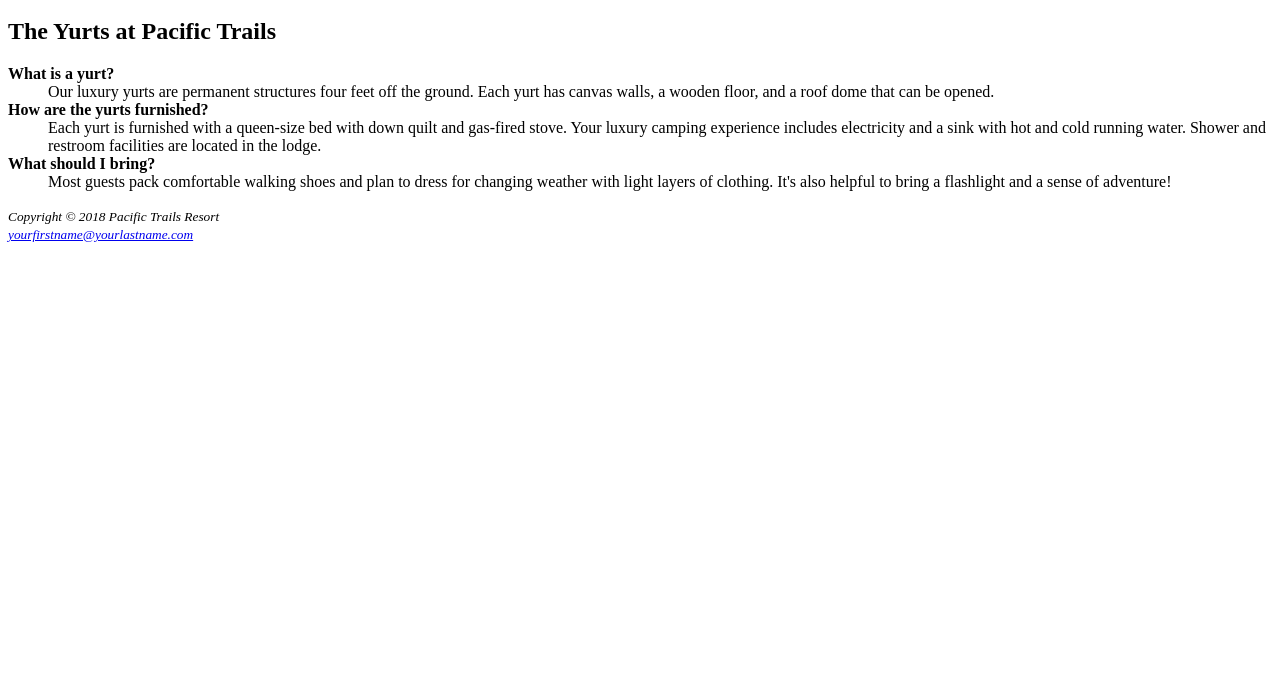
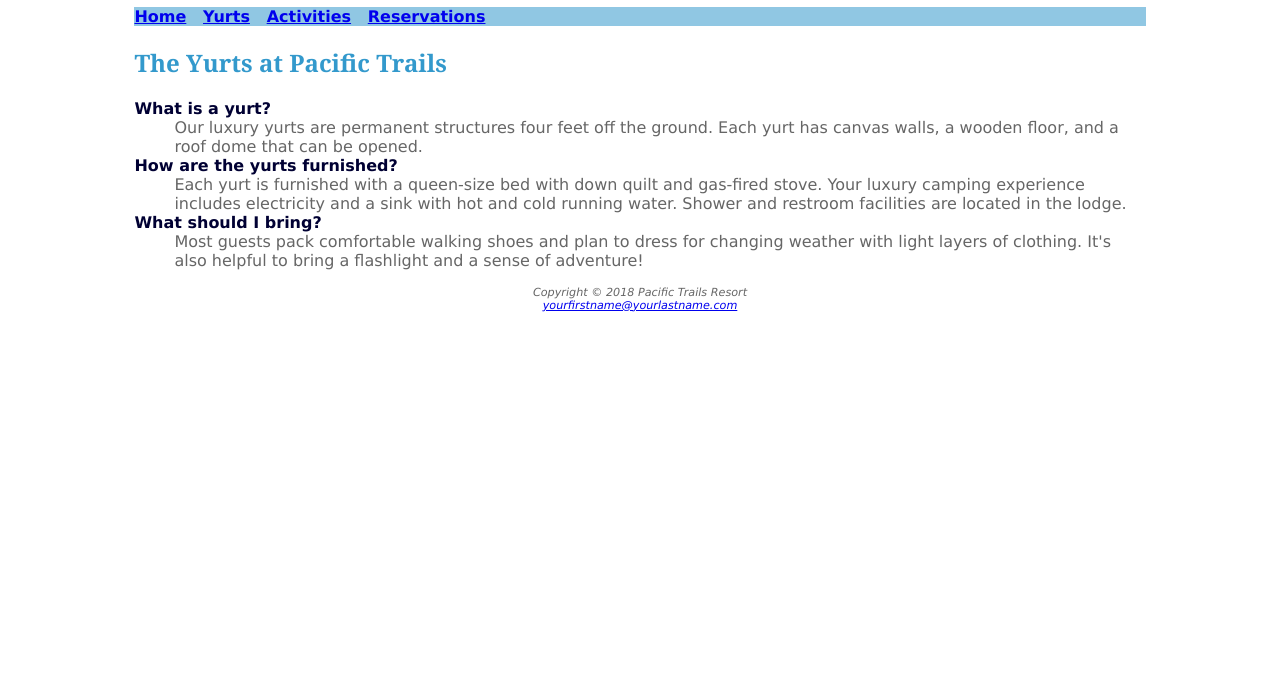
Before and after one commit to 44144-Sp22/ch3casestudy-BriHeredia, a plain HTML site: page yurts.html in a window 1280 px wide. Shown: the part 100-800 px from the top of the page. Drawn offline with Linux system fonts and the light colour scheme.

Commit message:
Ch3 Case Study complete

```diff
--- /dev/null
+++ b/pacific.css
@@ -0,0 +1,47 @@
+body {
+  background-color: #FFFFFF;
+  color: #666666;
+  font-family: Verdana, Arial, sans-serif;
+}
+
+header {
+  background-color: #000033;
+  color: #FFFFFF;
+  font-family: Georgia, serif;
+}
+
+h1 {
+  line-height: 200%;
+}
+
+nav {
+  font-weight: bold;
+  background-color: #90C7E3;
+}
+
+h2 {
+  color: #3399CC;
+  font-family: Georgia, serif;
+}
+
+dt {
+  color: #000033;
+  font-weight: bold;
+}
+
+.resort {
+  color: #000033;
+  font-size: 1.2em
+}
+
+footer {
+  font-size: .70em;
+  font-style: italic;
+  text-align: center;
+}
+
+#wrapper {
+  width: 80%;
+  margin-left: auto;
+  margin-right: auto;
+}
--- a/yurts.html
+++ b/yurts.html
@@ -1,39 +1,45 @@
 <!DOCTYPE html>
 <html lang="en">
+
 <head>
   <title>Pacific Trails Resort :: Yurts</title>
   <meta charset="utf-8">
+  <link rel="stylesheet" href="pacific.css">
 </head>
+
 <body>
+  <div id="wrapper">
     <header>
       <h1>Pacific Trails Resort</h1>
     </header>
     <nav>
-<b>
+
       <a href="index.html">Home</a> &nbsp;
       <a href="yurts.html">Yurts</a> &nbsp;
       <a href="activities.html">Activities</a> &nbsp;
       <a href="reservations.html">Reservations</a>
-</b>
+
     </nav>
     <main>
       <h2>The Yurts at Pacific Trails</h2>
       <dl>
-<dt><strong>What is a yurt?</strong></dt>
+        <dt>What is a yurt?</dt>
         <dd>Our luxury yurts are permanent structures four feet off the ground. Each yurt has
           canvas walls, a wooden floor, and a roof dome that can be opened.</dd>
-<dt><strong>How are the yurts furnished?</strong></dt>
+        <dt>How are the yurts furnished?</dt>
         <dd>Each yurt is furnished with a queen-size bed with down quilt and gas-fired stove.
           Your luxury camping experience includes electricity and a sink with hot and
           cold running water. Shower and restroom facilities are located in the lodge.</dd>
-<dt><strong>What should I bring?</strong></dt>
+        <dt>What should I bring?</dt>
         <dd>Most guests pack comfortable walking shoes and plan to dress for changing weather with light layers of clothing. It&#39;s also helpful to bring a flashlight and a sense of adventure!</dd>
       </dl>
     </main>
     <footer>
-<small><i>Copyright &copy; 2018 Pacific Trails Resort<br>
+      Copyright &copy; 2018 Pacific Trails Resort<br>
       <a href="mailto:yourfirstname@yourlastname.com">yourfirstname@yourlastname.com</a>
-</i></small>
+
     </footer>
+  </div>
 </body>
+
 </html>
```
Also changed, not shown: index.html (+12 -6 lines). Lines whose indentation alone changed are shown as unchanged.
